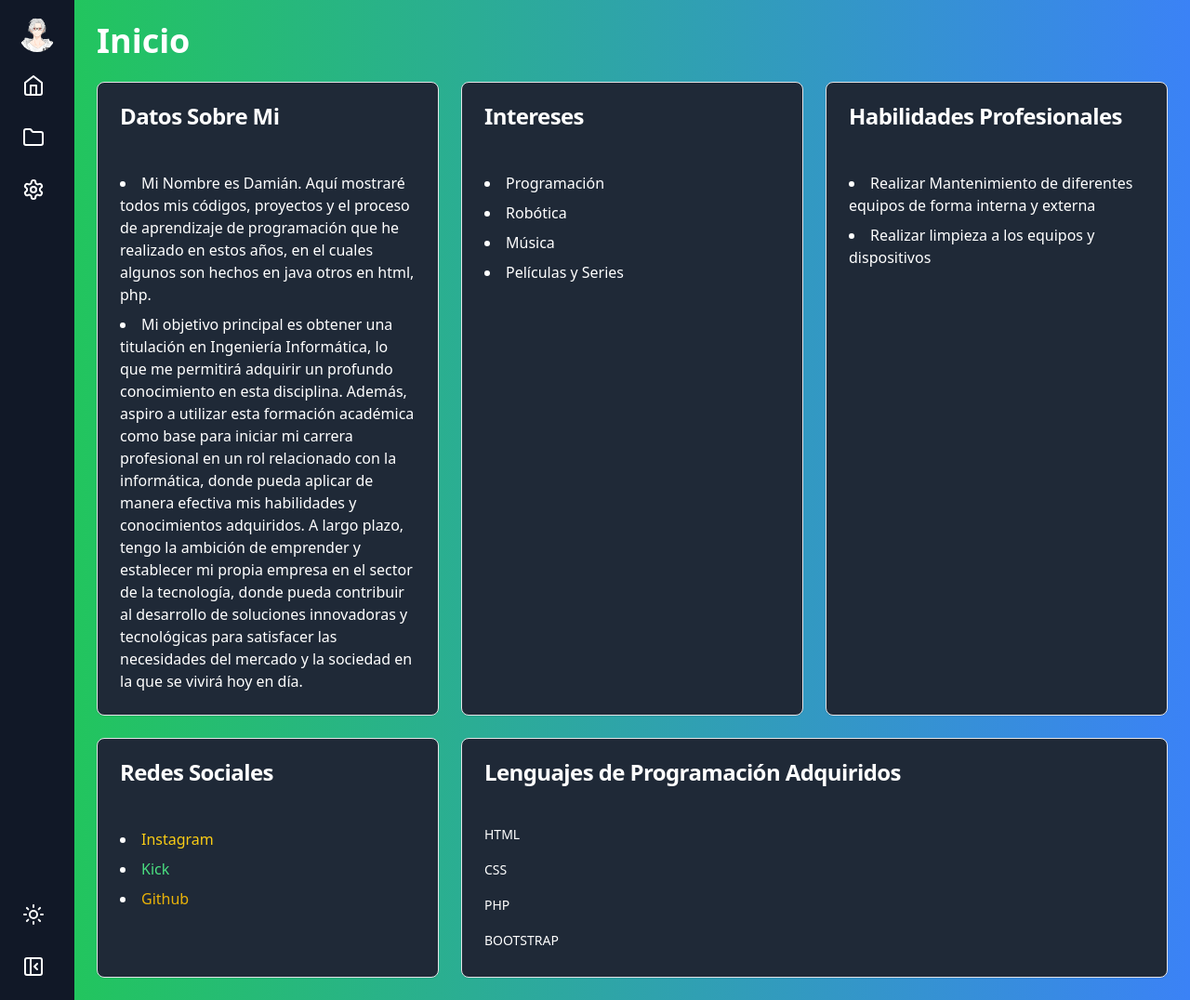
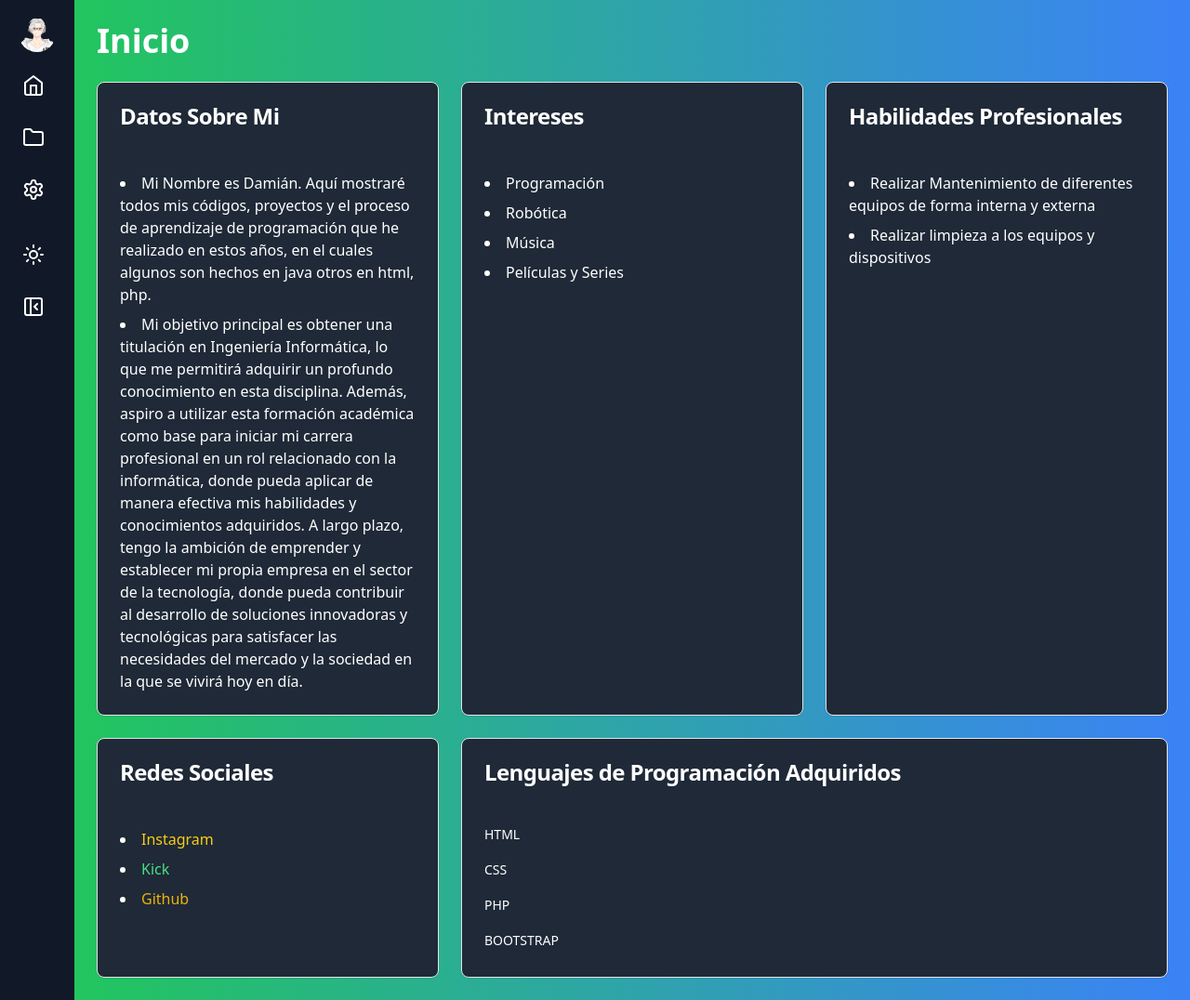
Before and after one commit to LynkRookie/TecnoUpdate.github.io, a PHP site: page / in a window 1280 px wide. Shown: the whole page at 93% size. Run offline with PHP 8.4, Linux system fonts and the light colour scheme; style sheets or scripts are compiled from the project's sources.

Commit message:
Update Generated.css

```diff
--- a/Generated.css
+++ b/Generated.css
@@ -488,7 +488,7 @@ video {
   margin-top: 1rem;
 }
 .mt-auto {
-  margin-top: auto;
+    margin-top: 30px;
 }
 .flex {
   display: flex;
```
